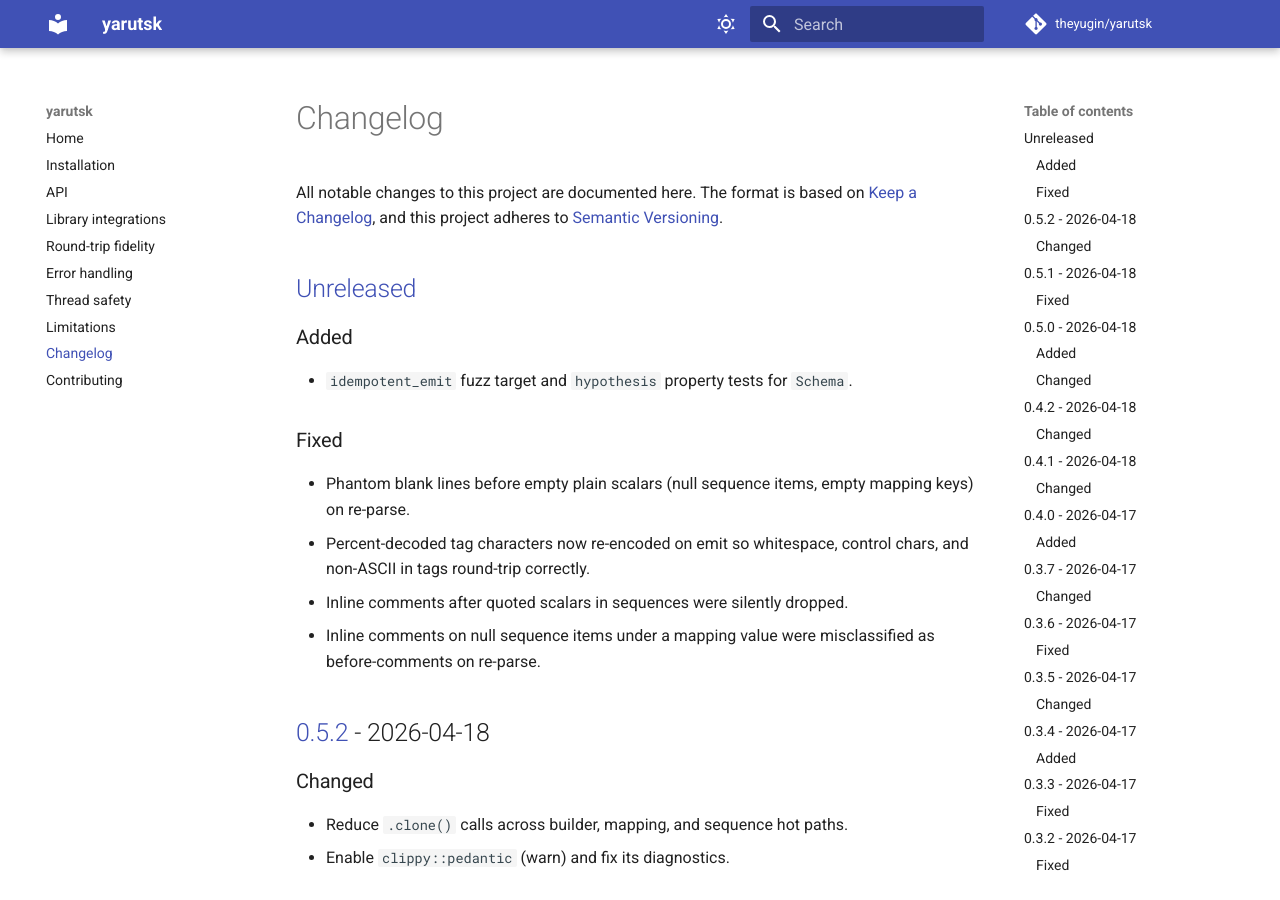
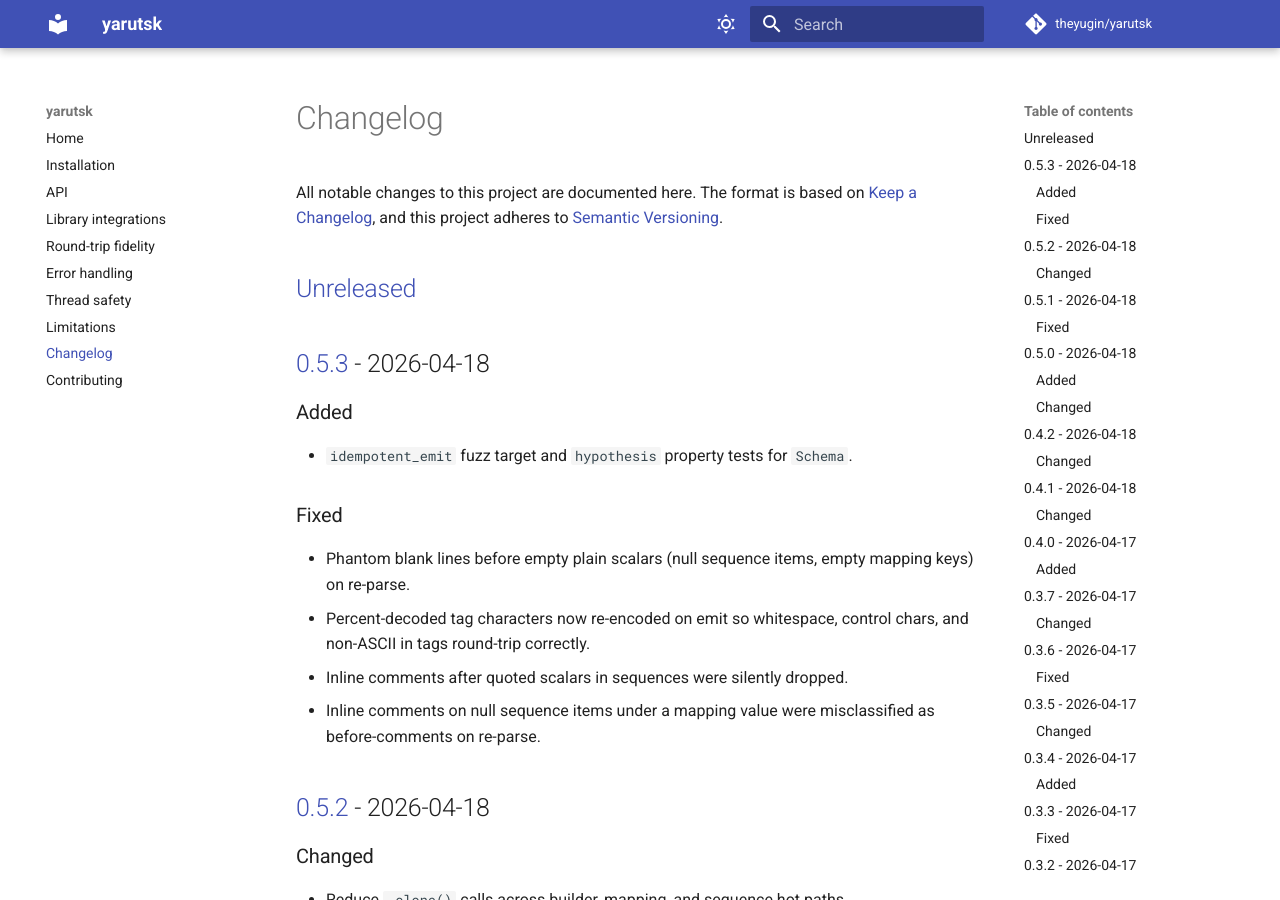
Before and after one commit to theyugin/yarutsk, an MkDocs documentation site: the page built from docs/changelog.md, in a window 1280 px wide and 900 px high. Built offline with MkDocs 1.6.1 and Material for MkDocs 9.7.7, drawn with Linux system fonts in a browser that asks for light colours; comment, search, counter and statistics services are not loaded.

Commit message:
chore: release v0.5.3 (#7)

```diff
--- a/Cargo.toml
+++ b/Cargo.toml
@@ -1,6 +1,6 @@
 [package]
 name = "yarutsk"
-version = "0.5.2"
+version = "0.5.3"
 edition = "2024"
 rust-version = "1.85"
 description = "A YAML round-trip library that preserves comments and insertion order"
--- a/docs/changelog.md
+++ b/docs/changelog.md
@@ -3,6 +3,8 @@
 All notable changes to this project are documented here. The format is based on [Keep a Changelog](https://keepachangelog.com/en/1.1.0/), and this project adheres to [Semantic Versioning](https://semver.org/spec/v2.0.0.html).
 
 ## [Unreleased]
+
+## [0.5.3] - 2026-04-18
 
 ### Added
 - `idempotent_emit` fuzz target and `hypothesis` property tests for `Schema`.
@@ -100,7 +102,8 @@ All notable changes to this project are documented here. The format is based on
 ### Changed
 - Significant internal refactor of the Rust data model and PyO3 bindings.
 
-[Unreleased]: https://github.com/theyugin/yarutsk/compare/v0.5.2...HEAD
+[Unreleased]: https://github.com/theyugin/yarutsk/compare/v0.5.3...HEAD
+[0.5.3]: https://github.com/theyugin/yarutsk/compare/v0.5.2...v0.5.3
 [0.5.2]: https://github.com/theyugin/yarutsk/compare/v0.5.1...v0.5.2
 [0.5.1]: https://github.com/theyugin/yarutsk/compare/v0.5.0...v0.5.1
 [0.5.0]: https://github.com/theyugin/yarutsk/compare/v0.4.2...v0.5.0
```
Also changed, not shown: CHANGELOG.md (+4 -1 lines).
